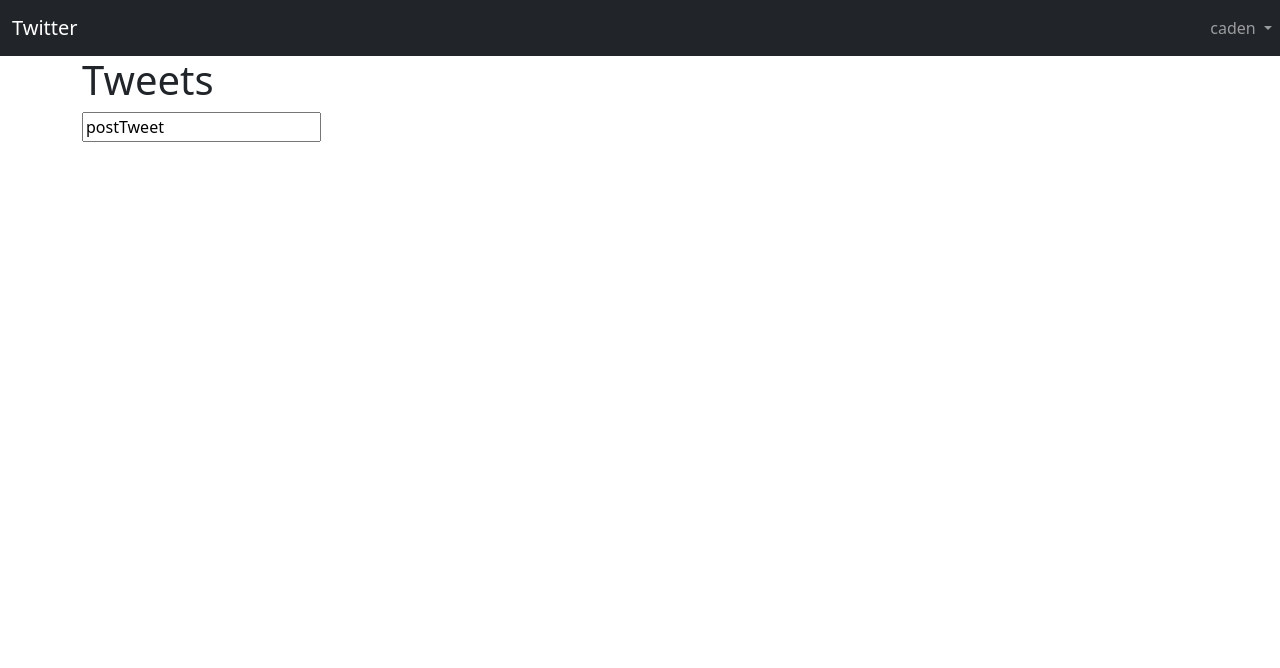
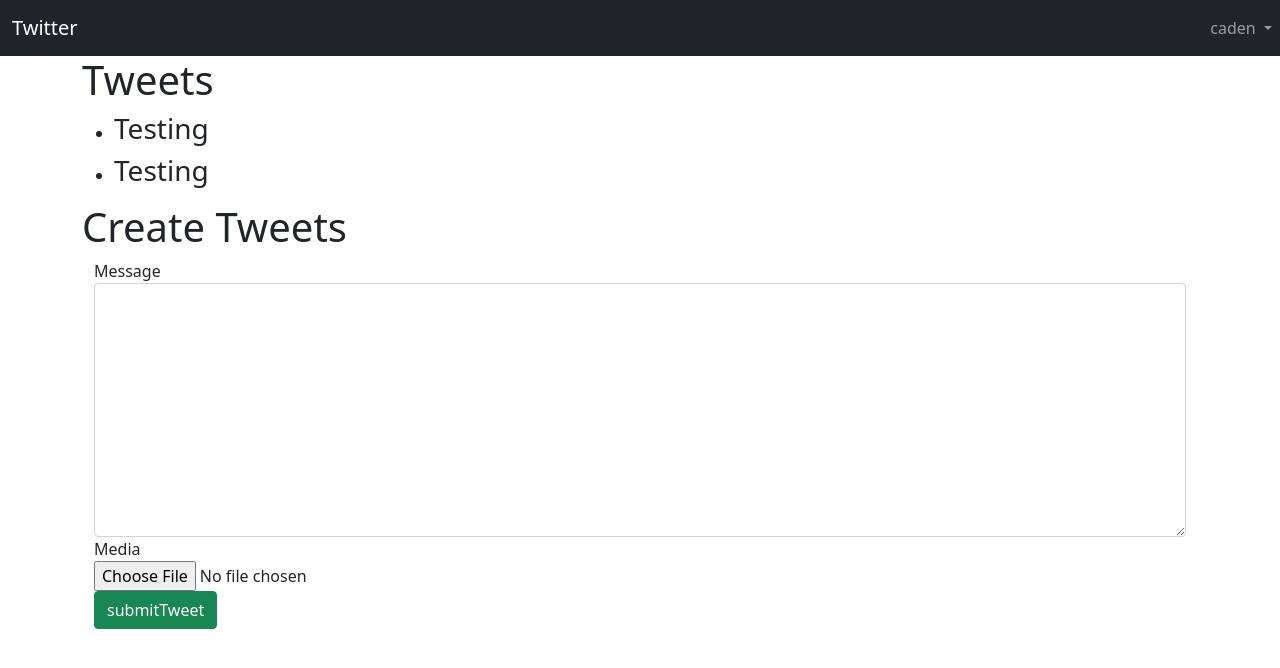
Before and after one commit to Intro-to-SE-Spring-21/Group-6, a Django app: page / in a window 1280 px wide. Shown: the top 668 px of the page. Run offline with Django 3.2, Linux system fonts and the light colour scheme; a user stored in the database is signed in; data comes from the database, SQL or seed files in the repository; both versions use the stored data as it was after the commit; parts of the project's set-up code (start-up, migrations or seed data) failed here and were passed over; some libraries are stand-ins or nearby versions.

Commit message:
Add Tweet Capibility

```diff
--- a/TwitterClone/TwitterClone/settings.py
+++ b/TwitterClone/TwitterClone/settings.py
@@ -32,9 +32,9 @@
 # Application definition
 
 INSTALLED_APPS = [
-    'tweets.apps.TweetsConfig',
-    'accounts.apps.AccountsConfig',
-    'view.apps.ViewConfig',
+    'tweets',
+    'accounts',
+    'view',
     'django.contrib.admin',
     'django.contrib.auth',
     'django.contrib.contenttypes',
--- a/TwitterClone/accounts/models.py
+++ b/TwitterClone/accounts/models.py
@@ -8,7 +8,7 @@
     # Fields
     userID = models.CharField(
         max_length=10, primary_key=True, unique=True, default=uuid.uuid4())
-    username = models.CharField(max_length=20)
+    username = models.CharField(unique=True, max_length=20)
     #email = models.CharField(max_length=20)
     #password = models.CharField(max_length=20)
     #securityQuestion = models.CharField(max_length=20)
--- a/TwitterClone/accounts/views.py
+++ b/TwitterClone/accounts/views.py
@@ -53,3 +53,9 @@
     newAccount = Account(username=username)
     newAccount.save()
     return
+
+def currentUserID(request):
+    accountReturned = Account.objects.get(username=request.user.username)
+    if (accountReturned):
+        return accountReturned
+    return False
--- a/TwitterClone/templates/index.html
+++ b/TwitterClone/templates/index.html
@@ -1,17 +1,31 @@
 {% extends "base-template.html" %}
 {% block content %}
+{% load crispy_forms_tags %}
 
 <div class="container-sm">
     <h1>
         Tweets
     </h1>
     <div>
-        <form method="post">
+        <ul>
+            {% for tweet in tweets %}
+                <li>
+                    <h3>{{tweet.message}}</h3>
+                </li>
+            {% endfor %}
+        </ul>
+    </div>
 
-            <input id="submit" name="post_tweet" value="postTweet" />
+    <h1>
+        Create Tweets
+    </h1>
+    <div>
+        <form method="POST" class="container-sm">
+            {% csrf_token %}
+            {{form|crispy}}
+            <input type="submit" value="submitTweet" class="btn btn-success" />
         </form>
     </div>
-
 </div>
 
 
--- a/TwitterClone/tweets/models.py
+++ b/TwitterClone/tweets/models.py
@@ -10,8 +10,8 @@
     tweetID = models.CharField(
         max_length=10, primary_key=True, unique=True, default=uuid.uuid4())
     userID = models.ForeignKey('accounts.Account', on_delete=models.CASCADE)
-    message = models.TextField()
-    media = models.ImageField()
+    message = models.TextField(blank=True)
+    media = models.ImageField(blank=True)
     numLikes = models.IntegerField(default=0)
 
 class tweetForm(ModelForm):
--- a/TwitterClone/tweets/views.py
+++ b/TwitterClone/tweets/views.py
@@ -6,9 +6,12 @@
 # Create your views here.
 
 
-def createTweet(request, account, messageText, mediaLink):
-    tweet_instance = Tweet.objects.create(userID = account, message = messageText, media = mediaLink, numLikes = 0)
-    return render(request, 'tweets/created.html')
+def createTweet(account, messageText, mediaLink):
+    tweetInstance = Tweet(userID = account, message = messageText, media = mediaLink, numLikes = 0)
+    if (tweetInstance):
+        tweetInstance.save()
+        return True
+    return False
 
 def getAllTweets(request):
     allTweets = Tweet.objects.all()
--- a/TwitterClone/view/views.py
+++ b/TwitterClone/view/views.py
@@ -1,12 +1,36 @@
 from django.shortcuts import render
 from django.http import HttpResponse
-from tweets.models import TweetForm
+from tweets.models import tweetForm
+from tweets.views import createTweet, getAllTweets
+from accounts.views import currentUserID
 
 # Create your views here.
 
 
 def index(request):
     if request.user.is_authenticated:
-        return render(request=request, template_name='index.html', context={'name': request.user.username})
+        if request.method == "POST":
+            form = tweetForm(request.POST)
+            if form.is_valid():
+                print(form.cleaned_data.items())
+                user = currentUserID(request)
+                if user:
+                    if(createTweet(user, form.cleaned_data["message"], form.cleaned_data["media"])):
+                        form = tweetForm
+                        pass #if create tweet success
+                    else:
+                        pass #if create tweet fail
+
+        else:
+            form = tweetForm
+
+        tweets = getAllTweets(request)
+
+        context = {
+            'name': request.user.username,
+            'form': form,
+            'tweets': tweets,
+        }
+        return render(request=request, template_name='index.html', context=context)
     else:
         return render(request=request, template_name='unauthenticated.html', context={'name': None})
```
Also changed, not shown: TwitterClone/accounts/migrations/0002_auto_20210315_0235.py (added), TwitterClone/accounts/migrations/0003_auto_20210315_0246.py (added), TwitterClone/accounts/migrations/0004_auto_20210315_0247.py (added), TwitterClone/accounts/migrations/0005_auto_20210315_0301.py (added), TwitterClone/accounts/migrations/0006_auto_20210315_0324.py (added), TwitterClone/db.sqlite3, TwitterClone/tweets/migrations/0002_auto_20210315_0235.py (added), TwitterClone/tweets/migrations/0003_auto_20210315_0246.py (added), TwitterClone/tweets/migrations/0004_auto_20210315_0247.py (added), TwitterClone/tweets/migrations/0005_auto_20210315_0301.py (added), TwitterClone/tweets/migrations/0006_auto_20210315_0324.py (added).
